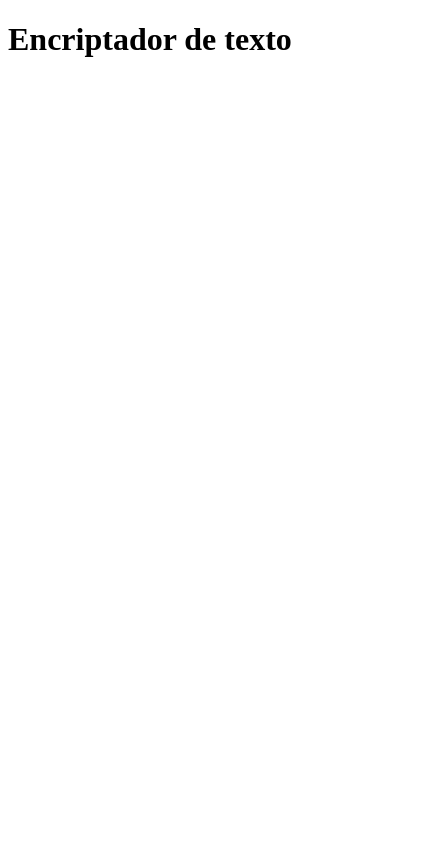
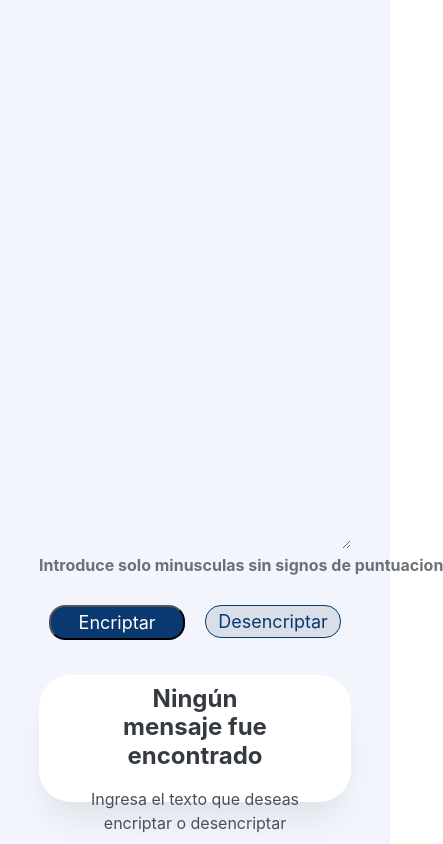
Before and after one commit to adrianvga/encriptador-texto, a plain HTML site: page index.html in a window 390 px wide. Shown: the whole page, 443 px wide, since content can reach past the window. Drawn offline with Linux system fonts and the light colour scheme.

Commit message:
agregando estilos

```diff
--- a/index.html
+++ b/index.html
@@ -3,9 +3,53 @@
 <head>
     <meta charset="UTF-8">
     <meta name="viewport" content="width=device-width, initial-scale=1.0">
+    <link rel="stylesheet" href="styles.css">
     <title>Encriptador de Texto</title>
 </head>
 <body>
-    <h1>Encriptador de texto</h1>
+    <!-- bloque del textarea -->
+   <div class="container">
+        <div class="encriptar">
+            <textarea
+                name="texto"
+                class="texto"
+                id="texto"
+                cols="30"
+                rows="10"
+                placeholder="Ingrese el texto aqui">
+            </textarea>
+        </div>
+        <!-- bloque de los terminos -->
+        <div class="terminos">
+             <p>Introduce solo minusculas sin signos de puntuacion</p>
+        </div>
+
+        <!-- bloque de botones -->
+        <div class="botones">
+             <button
+                 class="btn-encriptar"
+                 type="button">
+                 Encriptar
+             </button>
+             <button
+                 class="btn-desencriptar"
+                 type="button">
+                 Desencriptar
+             </button>
+        </div>
+
+        <!-- bloque de encriptacion -->
+        <div class="encriptado">
+         <div
+            class="mensaje-encriptado"
+            id="mensaje-encriptado">
+           <h2 id="titulo-mensaje">Ningún mensaje fue encontrado</h2>
+           <p id="parrafo">
+             Ingresa el texto que deseas encriptar o desencriptar
+           </p>
+         </div>
+       </div>
+   </div>
+
 </body>
 </html>
--- /dev/null
+++ b/styles.css
@@ -0,0 +1,225 @@
+* {
+    margin: 0;
+    padding: 0;
+  }
+
+  .container {
+    position: relative;
+    width: 100vw;
+    height: 100vh;
+    background: #f3f5fc;
+  }
+
+  .texto {
+    position: absolute;
+    width: 42%;
+    height: 60%;
+    left: 12%;
+    top: 15%;
+    border: none;
+    font-family: "Inter";
+    font-style: normal;
+    font-weight: 400;
+    font-size: 32px;
+    line-height: 150%;
+    background-color: #f3f5fc;
+  }
+
+  .texto::placeholder {
+    color: #0a3871;
+  }
+
+  .texto:focus,
+  .texto:active {
+    border: none;
+    outline: none;
+  }
+
+  .terminos {
+    display: flex;
+    flex-direction: row;
+    align-items: center;
+    padding: 0px;
+    gap: 8px;
+    position: absolute;
+    width: 80%;
+    left: 12%;
+    top: 80%;
+  }
+
+  .terminos p {
+    font-family: "Inter";
+    font-style: normal;
+    font-weight: bold;
+    font-size: 18px;
+    line-height: 10%;
+    color: #495057;
+    opacity: 0.8;
+    flex: none;
+    order: 1;
+    flex-grow: 0;
+  }
+
+  .botones {
+    display: flex;
+    flex-direction: row;
+    align-items: flex-start;
+    padding: 1% 0;
+    position: absolute;
+    width: 80%;
+    left: 12%;
+    top: 82%;
+  }
+
+  .btn-encriptar {
+    margin: 10px;
+    align-items: center;
+    justify-content: center;
+    padding: 2%;
+    gap: 8px;
+    width: 25%;
+    background-color: #0a3871;
+    border-radius: 24px;
+    font-family: "Inter";
+    font-size: 18px;
+    line-height: 19px;
+    text-align: center;
+    color: #fff;
+  }
+
+  .btn-desencriptar {
+    margin: 10px;
+    box-sizing: border-box;
+    display: flex;
+    flex-direction: row;
+    align-items: flex-start;
+    justify-content: center;
+    padding: 2%;
+    gap: 8px;
+    width: 25%;
+    background: #d8dfe8;
+    border: 1px solid #0a3871;
+    border-radius: 24px;
+    font-family: "Inter";
+    font-weight: 400;
+    font-size: 18px;
+    line-height: 19px;
+    text-align: center;
+    color: #0a3871;
+  }
+
+  .btn-desencriptar:hover,
+  .btn-encriptar:hover {
+    cursor: pointer;
+  }
+
+  .encriptado {
+    display: flex;
+    justify-content: center;
+    position: absolute;
+    width: 30%;
+    height: 90%;
+    left: 60%;
+    top: 5%;
+    background: #fff;
+    box-shadow: 0px 24px 32px -8px rgba(0, 0, 0, 0.08);
+    border-radius: 32px;
+  }
+
+  .mensaje-encriptado {
+    display: flex;
+    flex-direction: column;
+    align-items: center;
+    justify-content: center;
+    padding: 1%;
+    gap: 16px;
+    position: absolute;
+    width: 100%;
+    top: 65%;
+    text-align: center;
+  }
+
+  .mensaje-encriptado h2 {
+    width: 60%;
+    font-family: "Inter";
+    font-style: normal;
+    font-weight: 700;
+    font-size: 24px;
+    line-height: 120%;
+    text-align: center;
+    color: #343a40;
+  }
+
+  .mensaje-encriptado p {
+    width: 80%;
+    font-family: "Inter";
+    font-style: normal;
+    font-weight: 400;
+    font-size: 16px;
+    line-height: 150%;
+    text-align: center;
+    color: #495057;
+  }
+
+  .encriptado img {
+    position: absolute;
+    width: 80%;
+    height: 50%;
+    top: 15%;
+  }
+
+  /* Responsive design */
+  @media (max-width: 57.5em) {
+    .container {
+      display: flex;
+      flex-direction: row;
+    }
+    .encriptar {
+      width: 100%;
+    }
+    .texto {
+      width: 80%;
+      height: 60%;
+      left: 10%;
+      top: 5%;
+    }
+    .terminos {
+      width: 80%;
+      left: 10%;
+      top: 67%;
+    }
+    .terminos p {
+      font-size: 16px;
+    }
+    .botones {
+      width: 80%;
+      left: 10%;
+      top: 70%;
+    }
+    .btn-encriptar,
+    .btn-desencriptar {
+      width: 48%;
+      border-radius: 16px;
+    }
+    .btn-encriptar:hover,
+    .btn-desencriptar:hover {
+      margin: 0.3%;
+      width: 47.5%;
+      padding: 1.8%;
+    }
+    .encriptado {
+      width: 80%;
+      height: 15%;
+      left: 10%;
+      top: 80%;
+    }
+    .mensaje-encriptado {
+      width: 100%;
+      top: 5%;
+    }
+    .encriptado img {
+      top: 0;
+      display: none;
+      visibility: hidden;
+    }
+  }
```
